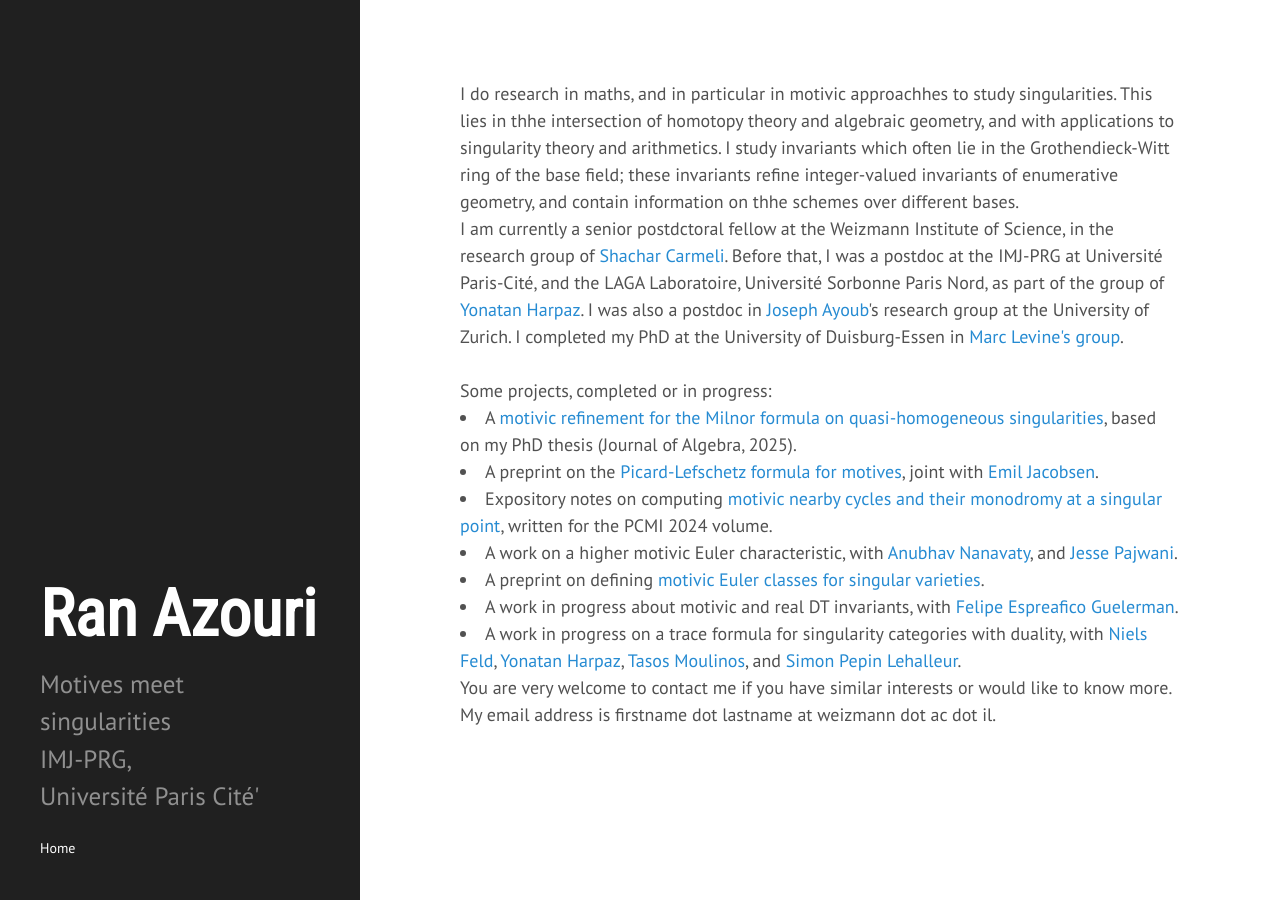
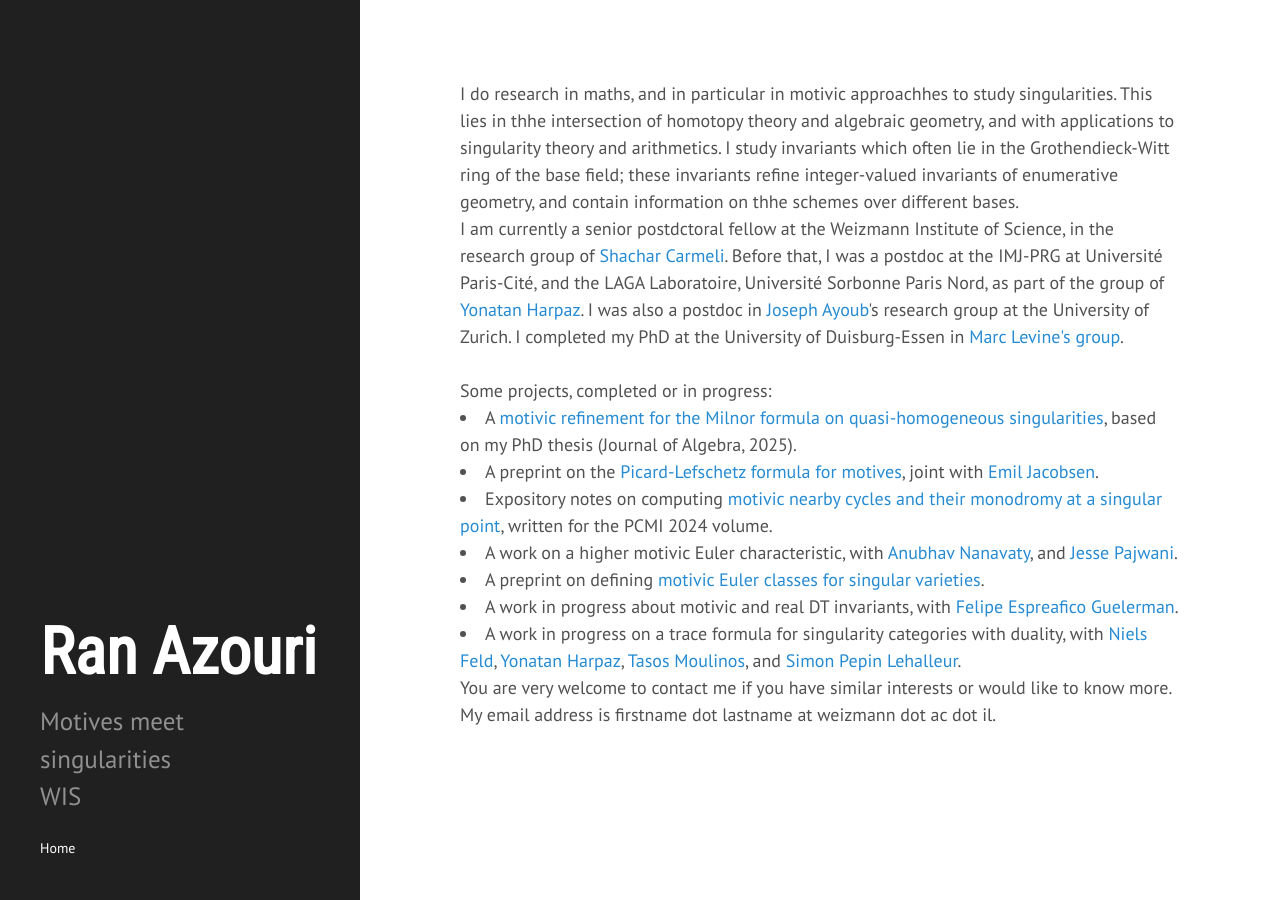
Before and after one commit to ransass/ransass.github.io, a Jekyll site: the page built from index.html, in a window 1280 px wide. Built offline with Jekyll 4.4.1, drawn with Linux system fonts in a browser that asks for light colours; some web fonts are replaced; the list of posts is cut into pages by our own code.

Commit message:
Update _config.yml

```diff
--- a/_config.yml
+++ b/_config.yml
@@ -9,7 +9,7 @@ permalink:        pretty
 # Setup
 title:            Ran Azouri
 tagline:          'mathematician'
-description:     Motives meet singularities <br/> IMJ-PRG, <br/> Université Paris Cité'
+description:     Motives meet singularities <br/> WIS
 url:              https://www.ranazouri.com
 baseurl:          /
 
```
